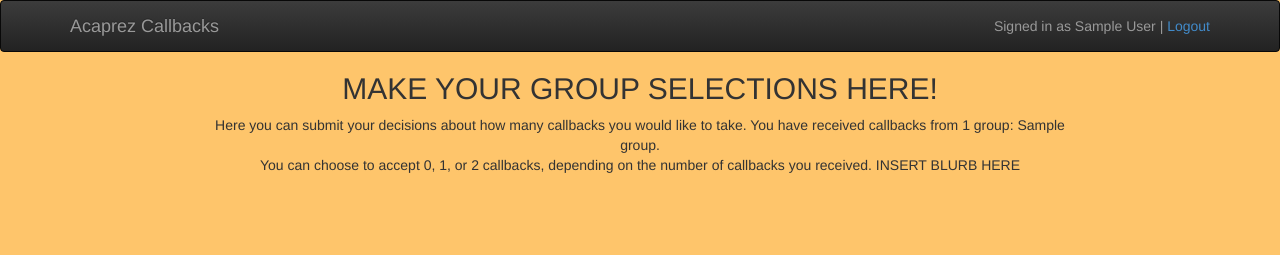
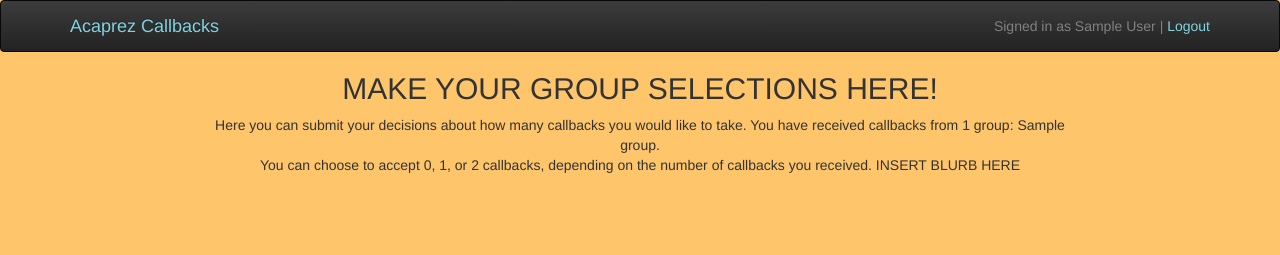
Before and after one commit to Aussieboy11/callbacks_portal, a Django app: template templates/callbackee_make_selections.html in a window 1280 px wide. Shown: the top 255 px of the page. Run offline with Django 3.2, Linux system fonts and the light colour scheme; the template is opened without the code that fills it: values that come from a table or form of the project are taken from there, others are empty; a user stored in the database is signed in; tables that the repository leaves empty hold one stand-in row (values such as "Sample post"); parts of the project's set-up code (start-up, migrations or seed data) failed here and were passed over; some libraries are stand-ins or nearby versions.

Commit message:
a little change

```diff
--- a/templates/navbar.html
+++ b/templates/navbar.html
@@ -1,8 +1,8 @@
 <nav class="navbar navbar-inverse" role="navigation">
 
   <div class="container">
-    <a class="navbar-brand navbar-left" href="#">Acaprez Callbacks</a>
-    <p class="navbar-text navbar-right"> Signed in as {{user.first_name}} {{user.last_name}} | <a href='/logout'>Logout</a></p>
+    <a class="navbar-brand navbar-left" href="#" style="color:#80D4DF!important">Acaprez Callbacks</a>
+    <p class="navbar-text navbar-right" style="color:gray!important"> Signed in as {{user.first_name}} {{user.last_name}} | <a href='/logout' style="color:#80D4DF!important">Logout</a></p>
 
   </div>
 </nav>
```
